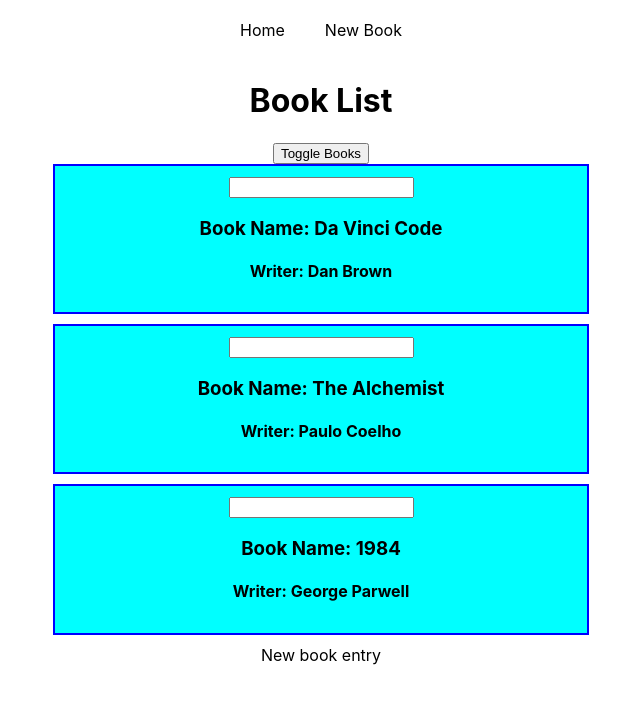
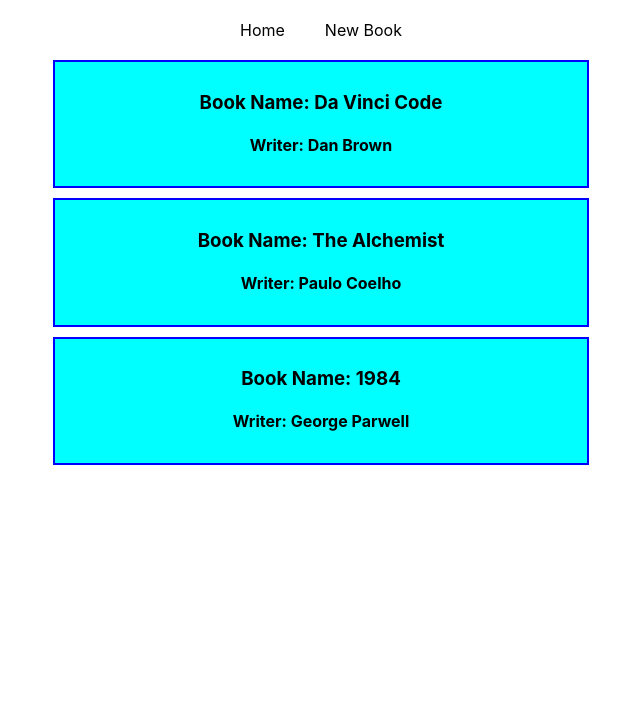
Before and after one commit to meshkatahmed/react-hello-world-project, a React (Create React App) app: page /books in a window 1280 px wide. Shown: the top 704 px of the page, without its empty margins (319-959 px from the left). Built offline with nearby package versions, Linux system fonts and the light colour scheme.

Commit message:
Applied react router to make multipage

```diff
--- a/package.json
+++ b/package.json
@@ -8,8 +8,8 @@
     "@testing-library/user-event": "^13.5.0",
     "react": "^18.2.0",
     "react-dom": "^18.2.0",
-    "react-router": "^6.8.2",
-    "react-router-dom": "^6.8.2",
+    "react-router": "^5.2.0",
+    "react-router-dom": "^5.2.0",
     "react-scripts": "5.0.1",
     "web-vitals": "^2.1.4"
   },
--- a/src/assets/bookList.js
+++ b/src/assets/bookList.js
@@ -1,7 +1,30 @@
 const books = [
-    { id: 1, bookName: 'Da Vinci Code', writer: 'Dan Brown' },
-    { id: 2, bookName: 'The Alchemist', writer: 'Paulo Coelho' },
-    { id: 3, bookName: '1984', writer: 'George Parwell' }
+    {
+        id: 1, bookName: 'Da Vinci Code', writer: 'Dan Brown', description: `The book is set in 1984 in Oceania, one of three perpetually warring totalitarian states (the other two are Eurasia and Eastasia). Oceania is governed by the all-controlling Party, which has brainwashed the population into unthinking obedience to its leader, Big Brother. The Party has created a propagandistic language known as Newspeak, which is designed to limit free thought and promote the Party’s doctrines. Its words include doublethink (belief in contradictory ideas simultaneously), which is reflected in the Party’s slogans: “War is peace,” “Freedom is slavery,” and “Ignorance is strength.” The Party maintains control through the Thought Police and continual surveillance.
+
+    The book’s hero, Winston Smith, is a minor party functionary living in a London that is still shattered by a nuclear war that took place not long after World War II. He belongs to the Outer Party, and his job is to rewrite history in the Ministry of Truth, bringing it in line with current political thinking. However, Winston’s longing for truth and decency leads him to secretly rebel against the government. He embarks on a forbidden affair with Julia, a like-minded woman, and they rent a room in a neighbourhood populated by Proles (short for proletariats). Winston also becomes increasingly interested in the Brotherhood, a group of dissenters. Unbeknownst to Winston and Julia, however, they are being watched closely (ubiquitous posters throughout the city warn residents that “Big Brother is watching you.”).
+
+    When Winston is approached by O’Brien—an official of the Inner Party who appears to be a secret member of the Brotherhood—the trap is set. O’Brien is actually a spy for the Party, on the lookout for “thought-criminals,” and Winston and Julia are eventually caught and sent to the Ministry of Love for a violent reeducation. The ensuing imprisonment, torture, and reeducation of Winston are intended not merely to break him physically or make him submit but to root out his independence and destroy his dignity and humanity. In Room 101, where prisoners are forced into submission by exposure to their worst nightmares, Winston panics as a cage of rats is attached to his head. He yells out for his tormentors to “Do it to Julia!” and states that he does not care what happens to her. With this betrayal, Winston is released. He later encounters Julia, and neither is interested in the other. Instead Winston loves Big Brother.`},
+    {
+        id: 2, bookName: 'The Alchemist', writer: 'Paulo Coelho', description: `Louvre curator and Priory of Sion grand master Jacques Saunière is fatally shot one night at the museum by an albino Catholic monk named Silas, who is working on behalf of someone he knows only as the Teacher, who wishes to discover the location of the "keystone," an item crucial in the search for the Holy Grail.
+
+    After Saunière's body is discovered in the pose of the Vitruvian Man by Leonardo da Vinci, the police summon Harvard professor Robert Langdon, who is in town on business. Police captain Bezu Fache tells him that he was summoned to help the police decode the cryptic message Saunière left during the final minutes of his life. The message includes a Fibonacci sequence out of order.
+
+    Langdon explains to Fache that Saunière was a leading authority on the subject of goddess artwork and that the pentacle Saunière drew on his chest in his own blood represents an allusion to the goddess and not devil worship, as Fache believes.
+
+    Sophie Neveu, a police cryptographer, secretly explains to Langdon that she is Saunière's estranged granddaughter, and that Fache thinks Langdon is the murderer because the last line in her grandfather's message, which was meant for Neveu, said "P.S. Find Robert Langdon," which Fache had erased prior to Langdon's arrival. However, "P.S." actually refers to Sophie, as the nickname given to her by her grandfather is "Princess Sophie". It does not refer to "postscript". Neveu is troubled by memories of her grandfather's involvement in a secret pagan group. However, she understands that her grandfather intended Langdon to decipher the code, which leads them to a safe deposit box at the Paris branch of the Depository Bank of Zurich.
+
+
+    Replica cryptex: prize from Google Da Vinci Code Quest Contest
+    Neveu and Langdon escape from the police and visit the bank. In the safe deposit box they find a box containing the keystone: a cryptex, a cylindrical, hand-held vault with five concentric, rotating dials labeled with letters. When these are lined up correctly, they unlock the device. If the cryptex is forced open, an enclosed vial of vinegar breaks and dissolves the message inside the cryptex, which was written on papyrus. The box containing the cryptex contains clues to its password.
+
+    Langdon and Neveu take the keystone to the home of Langdon's friend, Sir Leigh Teabing, an expert on the Holy Grail, the legend of which is heavily connected to the Priory. There, Teabing explains that the Grail is not a cup, but a tomb containing the bones of Mary Magdalene.` },
+    {
+        id: 3, bookName: '1984', writer: 'George Parwell', description: `A recurring dream troubles Santiago, a young and adventurous Andalusian shepherd. He has the dream every time he sleeps under a sycamore tree that grows out of the ruins of a church. During the dream, a child tells him to seek treasure at the foot of the Egyptian pyramids. Santiago consults a gypsy woman to interpret the dream, and to his surprise she tells him to go to Egypt. A strange, magical old man named Melchizedek, who claims to be the King of Salem, echoes the gypsy’s advice and tells Santiago that it is his Personal Legend to journey to the pyramids. Melchizedek convinces Santiago to sell his flock and set off to Tangier. When Santiago arrives in Tangier, a thief robs him, forcing him to find work with a local crystal merchant. The conservative and kindly merchant teaches Santiago several lessons, and Santiago encourages the merchant to take risks with his business. The risks pay off, and Santiago becomes a rich man in just a year.
+
+    Santiago decides to cash in his earnings and continue pursuing his Personal Legend: to find treasure at the pyramids. He joins a caravan crossing the Sahara desert toward Egypt and meets an Englishman who is studying to become an alchemist. He learns a lot from the Englishman during the journey. For one, he learns that the secret of alchemy is written on a stone called the Emerald Tablet. The ultimate creation of alchemy is the Master Work, which consists of a solid called the Philosophers Stone that can turn lead to gold, and a liquid called the Elixir of Life that can cure all ills. Santiago learns the Englishman is traveling with the caravan to the Saharan oasis of Al-Fayoum, where a powerful, 200-year-old alchemist resides. The Englishman plans to ask the alchemist the secret of his trade.
+
+    As it turns out, the caravan must make an extended stop in Al-Fayoum in order to avoid increasingly violent tribal wars taking place in the desert. There, Santiago falls in love with Fatima, who lives at the oasis. During a walk in the desert, Santiago witnesses an omen that portends an attack on the historically neutral oasis. He warns the tribal chieftains of the attack, and as a result, Al-Fayoum successfully defends itself against the assault. The alchemist gets word of Santiago’s vision and invites Santiago on a trip into the desert, during which he teaches Santiago about the importance of listening to his heart and pursuing his Personal Legend. He convinces Santiago to leave Fatima and the caravan for the time to finish his journey to the pyramids, and he offers to accompany Santiago on the next leg of his trip.`}
 ];
 
 export default books;
--- a/src/components/lists/bookList.js
+++ b/src/components/lists/bookList.js
@@ -1,6 +1,7 @@
-import React,{Component} from 'react';
+import React, { Component } from 'react';
 import Book from '../representational/book.js'
-
+import { withRouter } from 'react-router-dom';
+import { Link } from 'react-router-dom';
 
 class Booklist extends Component {
     // constructor(props) {
@@ -10,14 +11,15 @@
     render() {
         return this.props.books.map((book, index) => {
             return (
-                <Book bookName={book.bookName}
-                    writer={book.writer}
-                    delete={() => this.props.deleteBookFromState(index)}
-                    change={(event) => this.props.changeWithInputElement(event, index)}
-                    key={book.id} />
+                <Link to={'/' + book.id} key={book.id} style={{ textDecoration: 'none', color: 'black' }}>
+                    <Book bookName={book.bookName}
+                        writer={book.writer}
+                        selectedBookHandler={() => this.props.selectedBookHandler(book.id)} />
+                </Link>
+
             );
         });
     }
 }
 
-export default Booklist;
+export default withRouter(Booklist);
--- a/src/components/mainComponent.js
+++ b/src/components/mainComponent.js
@@ -2,14 +2,20 @@
 import Booklist from './lists/bookList.js';
 import books from '../assets/bookList.js';
 import NewBook from './representational/newBook.js';
+import { Route, NavLink, Switch, Redirect } from 'react-router-dom';
+import BookDetail from './representational/bookDetail.js';
 
 class MainComponent extends Component {
-    // constructor(props) {
-    //     super(props);
-    // }
     state = {
         books: books,
-        showBooks: true
+        selectedBook: null
+    }
+    selectedBookHandler = bookID => {
+        const book = this.state.books.filter(book =>
+            book.id === bookID)[0];
+        this.setState(
+            { selectedBook: book }
+        );
     }
 
     changeBookState = (x) => {
@@ -22,42 +28,26 @@
             ]
         });
     }
-    changeWithInputElement = (event, index) => {
-        const book = this.state.books[index];
-        book.bookName = event.target.value;
-        const books = this.state.books;
-        books[index] = book;
-        this.setState({ books: books });
-    }
-    deleteBookFromState = index => {
-        const books = this.state.books;
-        // const books = this.state.books.slice();
-        // const books = [...this.state.books];
-        // const books = this.state.books.map(item => item)
-        books.splice(index, 1);
-        this.setState({ books: books });
-    }
-    toggleBooks = () => {
-        this.setState({
-            showBooks: !this.state.showBooks
-        })
-    }
 
     render() {
-        let books = null;
-        if (this.state.showBooks) {
-            books = <Booklist
-                books={this.state.books}
-                deleteBookFromState={this.deleteBookFromState}
-                changeWithInputElement={this.changeWithInputElement} />
-        }
-        return React.createElement('div', { className: "App" },React.createElement('div',{className:'nav-bar'},
-            React.createElement('ul',null,React.createElement('li',null,
-            React.createElement('a',{href:'/'},'Home')),
-            React.createElement('li',null,React.createElement('a',{href:'/new'},'New Book'))),
-            React.createElement('h1', null, 'Book List'),
-            React.createElement('button', { onClick: this.toggleBooks }, 'Toggle Books'),
-            books,<NewBook/>));
+        const books = <Booklist books={this.state.books}
+            selectedBookHandler={this.selectedBookHandler} />
+        return (
+            <div className='App'>
+                <nav className='nav-bar'>
+                    <ul>
+                        <li><NavLink to='/' exact>Home</NavLink></li>
+                        <li><NavLink to='/new-book'>New Book</NavLink></li>
+                    </ul>
+                </nav>
+                <Switch>
+                    <Route path='/books' exact render={() => books} />
+                    <Route path='/new-book' exact component={NewBook} />
+                    <Route path='/:id' render={() => <BookDetail book={this.state.selectedBook} />} />
+                    <Redirect from='/' to='/books'></Redirect>
+                </Switch>
+            </div>
+        );
     }
 }
 
--- a/src/components/representational/book.js
+++ b/src/components/representational/book.js
@@ -1,5 +1,6 @@
 import React from 'react';
 import '../../stylesheets/style.css';
+import { withRouter } from 'react-router-dom';
 
 const Book = props => {
     const style = {
@@ -8,12 +9,11 @@
         backgroundColor: 'aqua'
     };
     return (
-        <div style={style} className='book'>
-            <input type="text" onChange={props.change} />
-            <h3 onClick={props.delete}>Book Name: {props.bookName}</h3>
+        <div style={style} className='book' onClick={props.selectedBookHandler}>
+            <h3>Book Name: {props.bookName}</h3>
             <h4>Writer: {props.writer}</h4>
         </div>
     );
 }
 
-export default Book;
+export default withRouter(Book);
--- /dev/null
+++ b/src/components/representational/bookDetail.js
@@ -0,0 +1,17 @@
+import React from 'react';
+
+const BookDetail = (props) => {
+    // console.log(props);
+    if (props.book == null) {
+        return <div></div>
+    }
+    return (
+        <div>
+            <h1>{props.book.bookName}</h1>
+            <h3>{props.book.writer}</h3>
+            <p>{props.book.description}</p>
+        </div>
+    );
+}
+
+export default BookDetail;
--- a/src/components/representational/newBook.js
+++ b/src/components/representational/newBook.js
@@ -1,6 +1,6 @@
 import React from 'react';
 
-const NewBook = () => {
+const NewBook = props => {
     return (
         <div>New book entry</div>
     );
```
Also changed, not shown: src/App.css (+10 -1 lines), src/index.js (+4 -4 lines), src/stylesheets/style.css (+3 -5 lines), 2 other files (tests, documents, lock files or other folders).
